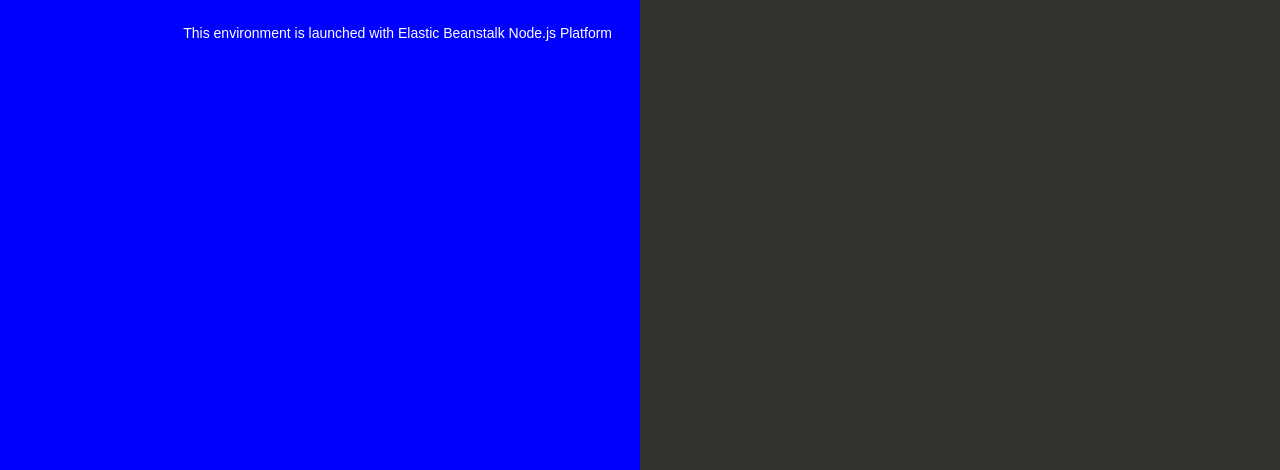
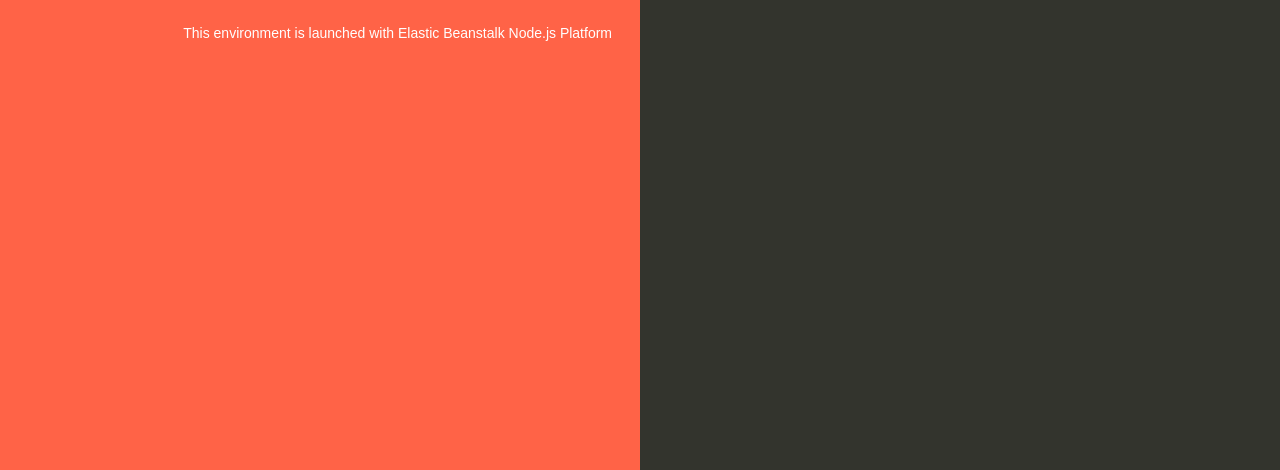
Before and after one commit to charchit12/newprojectdemo, a website: page index.html in a window 1280 px wide. Shown: the part 330-800 px from the top of the page. Drawn offline with Linux system fonts and the light colour scheme.

Commit message:
Update index.html

```diff
--- a/index.html
+++ b/index.html
@@ -35,7 +35,7 @@
 
         text-align: right;
         padding-top: 11em;
-        background-color: #0000FF;
+        background-color: #FF6347;
 
       }
       .textColumn p {
```
